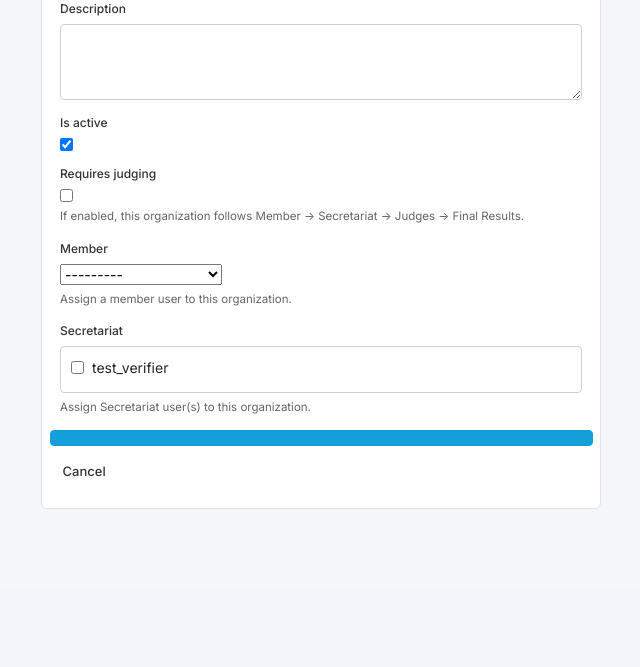
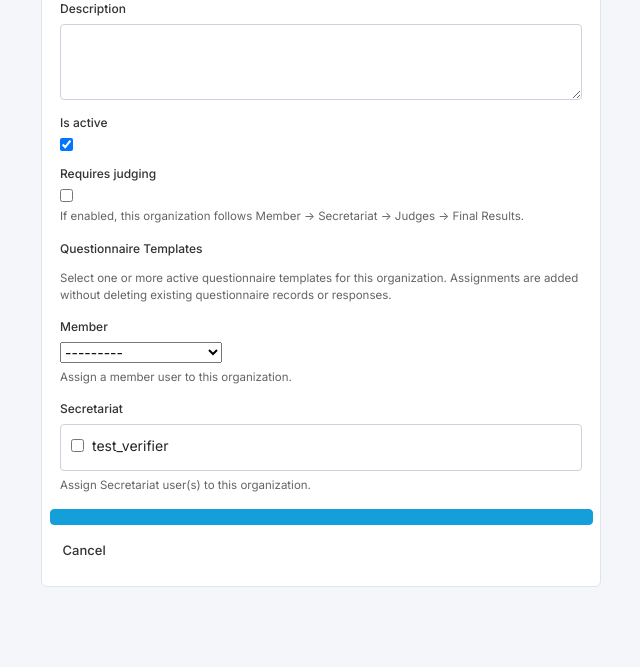
Before and after one commit to auditaxinternational2010-cloud/DSE_DigitalAssessmentPlatform-, a Django app: template accounts/templates/accounts/org_form.html in a window 1280 px wide. Shown: the part 858-1525 px from the top of the page, without its empty margins (251-891 px from the left). Before the commit the page ends 1367 px from the top, so only its background shows below. Run offline with Django 5.2, Linux system fonts and the light colour scheme; the template is opened without the code that fills it: values that come from a table or form of the project are taken from there, others are empty; a user stored in the database is signed in; data comes from the database, SQL or seed files in the repository.

Commit message:
Add multiple questionnaire assignment to an organization

```diff
--- a/accounts/forms.py
+++ b/accounts/forms.py
@@ -4,7 +4,7 @@ from django.db import transaction
 
 from .models import Organization, UserProfile, VerifierAssignment, ParticipationRequest, ORG_TYPE_SUBTYPES
 from .validators import validate_tanzanian_phone
-from assessment.models import AwardCycle, QuestionnaireTemplate
+from assessment.models import AwardCycle, QuestionnaireTemplate, Questionnaire
 
 
 def validate_org_subtype(org_type, org_subtype, org_subtype_other):
@@ -159,6 +159,13 @@ class UserEditForm(forms.ModelForm):
 
 
 class OrgForm(forms.ModelForm):
+    questionnaire_templates = forms.ModelMultipleChoiceField(
+        queryset=QuestionnaireTemplate.objects.none(),
+        required=False,
+        widget=forms.CheckboxSelectMultiple,
+        label='Questionnaire Templates',
+        help_text='Select one or more active questionnaire templates for this organization. Assignments are added without deleting existing questionnaire records or responses.',
+    )
     member = forms.ModelChoiceField(
         queryset=User.objects.filter(userprofile__role='member').select_related('userprofile'),
         required=False,
@@ -196,6 +203,17 @@ class OrgForm(forms.ModelForm):
 
     def __init__(self, *args, **kwargs):
         super().__init__(*args, **kwargs)
+        open_cycle = AwardCycle.objects.filter(is_open=True).first()
+        if open_cycle:
+            self.fields['questionnaire_templates'].queryset = QuestionnaireTemplate.objects.filter(
+                cycle=open_cycle,
+                is_active=True,
+            ).order_by('name')
+            if self.instance and self.instance.pk:
+                self.fields['questionnaire_templates'].initial = QuestionnaireTemplate.objects.filter(
+                    questionnaires__organization=self.instance,
+                    questionnaires__cycle=open_cycle,
+                ).distinct()
         if self.instance and self.instance.pk:
             current_member = UserProfile.objects.filter(
                 role='member', organization=self.instance
@@ -249,6 +267,17 @@ class OrgForm(forms.ModelForm):
         VerifierAssignment.objects.filter(organization=org).delete()
         for verifier in data.get('verifiers') or []:
             VerifierAssignment.objects.get_or_create(verifier=verifier, organization=org)
+
+        # Attach every selected template to this organization. Each assignment is
+        # represented by a separate Questionnaire row (cycle + organization + template).
+        # Existing rows are intentionally preserved so submitted responses are never
+        # deleted merely because an administrator edits the organization form.
+        for template in data.get('questionnaire_templates') or []:
+            Questionnaire.objects.get_or_create(
+                cycle=template.cycle,
+                organization=org,
+                template=template,
+            )
 
         return org
 
--- a/accounts/templates/accounts/org_form.html
+++ b/accounts/templates/accounts/org_form.html
@@ -57,6 +57,21 @@
                   </div>
                 {% empty %}
                   <span class="t-muted" style="font-size:12px;">No Secretariat users available.</span>
+                {% endfor %}
+              </div>
+              {% if field.help_text %}<div class="help">{{ field.help_text }}</div>{% endif %}
+              {% for error in field.errors %}<p class="field-error">{{ error }}</p>{% endfor %}
+            </div>
+          {% elif field.html_name == 'questionnaire_templates' %}
+            <div class="field" style="margin-bottom:14px;">
+              <div class="label">{{ field.label }}</div>
+              <div style="border:1px solid var(--line-2);border-radius:var(--radius-sm);padding:10px;max-height:240px;overflow-y:auto;">
+                {% for choice in field %}
+                  <div style="display:flex;align-items:flex-start;gap:8px;margin-bottom:7px;">
+                    {{ choice.tag }} <label for="{{ choice.id_for_label }}" style="cursor:pointer;">{{ choice.choice_label }}</label>
+                  </div>
+                {% empty %}
+                  <span class="t-muted" style="font-size:12px;">No active questionnaire templates are available. Open an assessment cycle and activate its templates first.</span>
                 {% endfor %}
               </div>
               {% if field.help_text %}<div class="help">{{ field.help_text }}</div>{% endif %}
```
